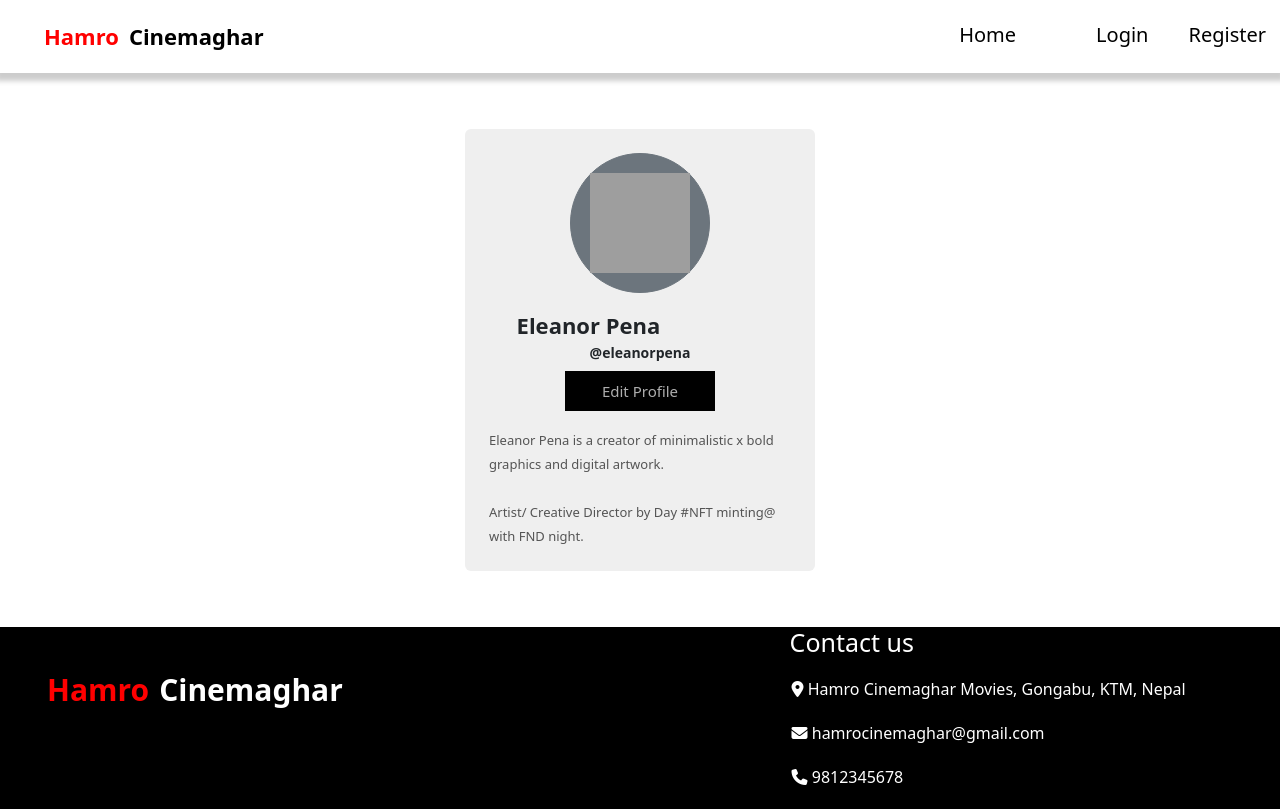
After one commit to naresh1-23/movie-ticket-booking, a Django app: template booking/templates/booking/profile.html in a window 1280 px wide. The commit adds this page. Run offline with Django 3.2, Linux system fonts and the light colour scheme; the template is opened without the code that fills it, so the values that code supplies are empty; some libraries are stand-ins or nearby versions; grey boxes are pictures that could not be loaded.

```diff
--- a/booking/templates/booking/booking_layout.html
+++ b/booking/templates/booking/booking_layout.html
@@ -151,6 +151,11 @@
           href="{% url 'login' %}"
           style="text-decoration: none; color: black"
           >Login</a
+        >
+        <a
+          href="{% url 'register' %}"
+          style="text-decoration: none; color: black"
+          >Register</a
         >{% endif %}
         {% endif %}
       </div>
--- /dev/null
+++ b/booking/templates/booking/profile.html
@@ -0,0 +1,106 @@
+{% extends "booking/booking_layout.html" %}{% load static %}{% block content %}
+
+<style>
+    * {
+        margin: 0;
+        padding: 0
+    }
+
+    .card {
+        width: 350px;
+        background-color: #efefef;
+        border: none;
+        cursor: pointer;
+        transition: all 0.5s;
+    }
+
+    .image img {
+        transition: all 0.5s
+    }
+
+    .card:hover .image img {
+        transform: scale(1.5)
+    }
+
+    .btn {
+        height: 140px;
+        width: 140px;
+        border-radius: 50%
+    }
+
+    .name {
+        font-size: 22px;
+        font-weight: bold
+    }
+
+    .idd {
+        font-size: 14px;
+        font-weight: 600
+    }
+
+    .idd1 {
+        font-size: 12px
+    }
+
+    .number {
+        font-size: 22px;
+        font-weight: bold
+    }
+
+    .follow {
+        font-size: 12px;
+        font-weight: 500;
+        color: #444444
+    }
+
+    .btn1 {
+        height: 40px;
+        width: 150px;
+        border: none;
+        background-color: #000;
+        color: #aeaeae;
+        font-size: 15px
+    }
+
+    .text span {
+        font-size: 13px;
+        color: #545454;
+        font-weight: 500
+    }
+
+    .icons i {
+        font-size: 19px
+    }
+
+    hr .new1 {
+        border: 1px solid
+    }
+
+    .join {
+        font-size: 14px;
+        color: #a0a0a0;
+        font-weight: bold
+    }
+
+    .date {
+        background-color: #ccc
+    }
+</style>
+<div class="container mt-4 mb-4 p-3 d-flex justify-content-center">
+    <div class="card p-4">
+        <div class=" image d-flex flex-column justify-content-center align-items-center">
+            <button class="btn btn-secondary">
+            <img src="https://i.imgur.com/wvxPV9S.png" height="100" width="100" />
+            </button>
+            <span class="name mt-3">Eleanor Pena</span>
+            <span class="idd">@eleanorpena</span>
+            <div class=" d-flex mt-2">
+                <button class="btn1 btn-dark">Edit Profile</button>
+            </div>
+            <div class="text mt-3">
+                <span>Eleanor Pena is a creator of minimalistic x bold graphics and digital artwork.<br><br> Artist/ Creative Director by Day #NFT minting@ with FND night.
+                </span>
+            </div>
+        </div>
+    </div>
+</div>{% endblock %}
--- a/booking/urls.py
+++ b/booking/urls.py
@@ -10,7 +10,8 @@ urlpatterns = [
     path("", views.home, name='home'),
     path("upcoming_movie/<int:pk>/", views.upcoming_movie, name = 'upcoming-movie'),
     path("tomorrow/", views.tomorrow, name = "tomorrow"),
-    path("seat_booking/<int:pk>/<str:tom>/<str:showtime>/", views.seat_booking, name = 'seat-booking')
+    path("seat_booking/<int:pk>/<str:tom>/<str:showtime>/", views.seat_booking, name = 'seat-booking'),
+    path("profile/", views.profile, name = "profile")
 ]
 if settings.DEBUG:
     urlpatterns += static(settings.STATIC_URL,
```
Also changed, not shown: booking/templates/booking/seat_booking.html (+35 -20 lines), booking/views.py (+8 -1 lines), user/templates/user/layout.html (+9 -0 lines), db.sqlite3.
